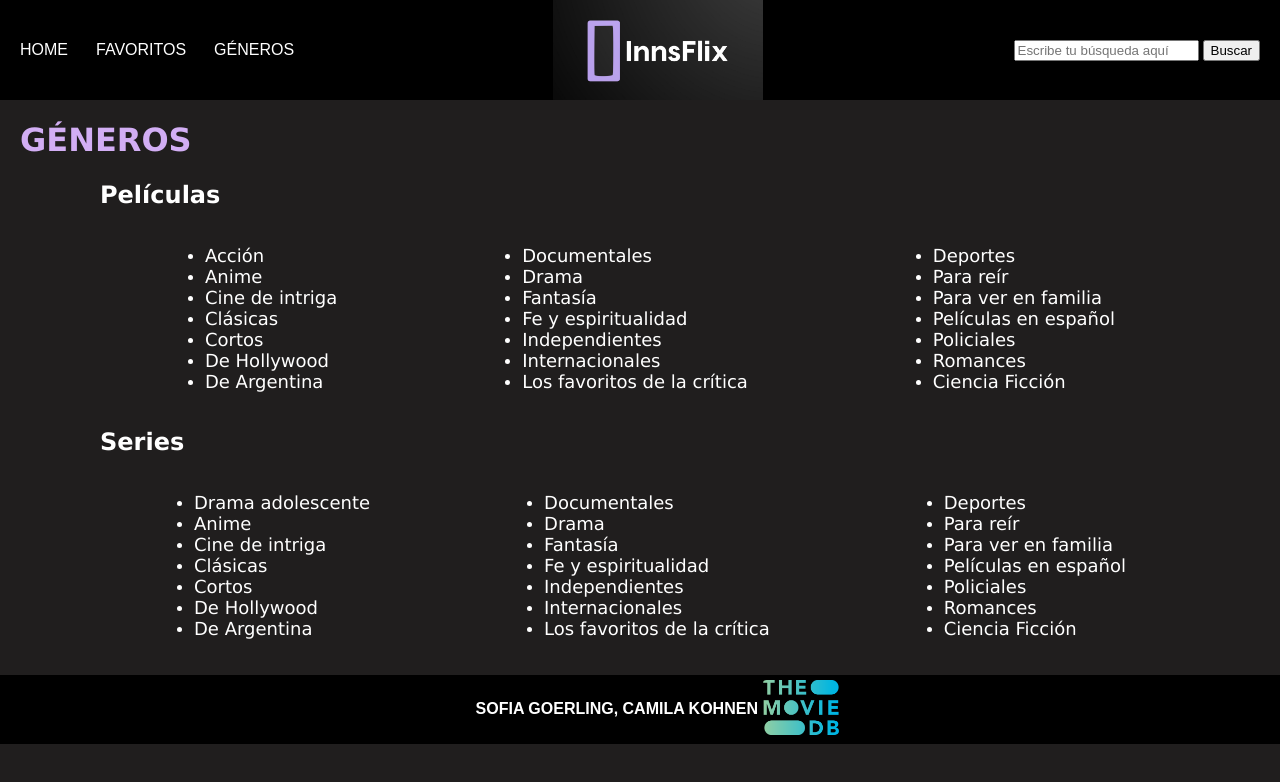
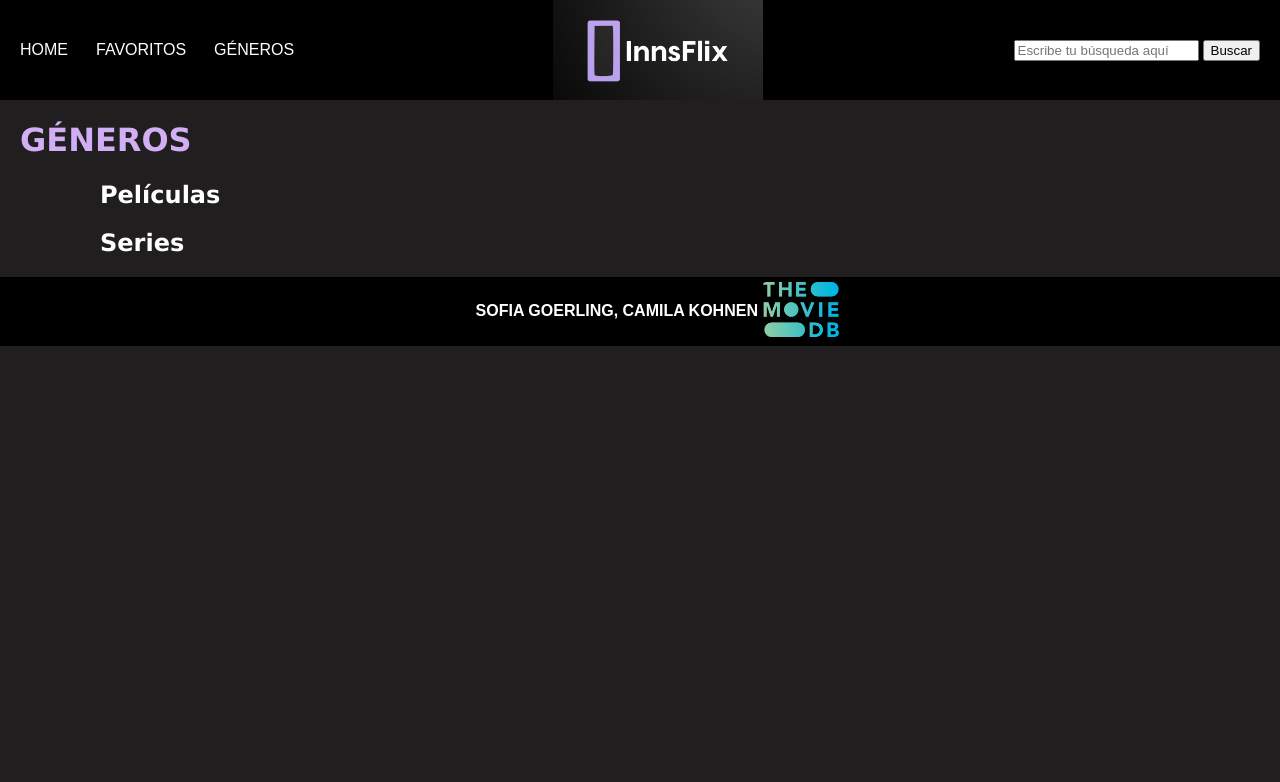
Before and after one commit to camilakohnen/pi-grupo-12-posadas, a plain HTML site: page genero.html in a window 1280 px wide. Drawn offline with Linux system fonts and the light colour scheme.

Commit message:
agregué genero

```diff
--- a/genero.html
+++ b/genero.html
@@ -34,70 +34,16 @@
 
         <h2 class="h2generos">Películas</h2>
 
-        <section class="sectionpeliculasyseries">
-            <ul>
-                <li><a class="ligenero" href="./detallegenero.html">Acción</a></li>
-                <li><a class="ligenero" href="./detallegenero.html">Anime</a></li>
-                <li><a class="ligenero" href="./detallegenero.html">Cine de intriga</a></li>
-                <li><a class="ligenero" href="./detallegenero.html">Clásicas</a></li>
-                <li><a class="ligenero" href="./detallegenero.html">Cortos</a></li>
-                <li><a class="ligenero" href="./detallegenero.html">De Hollywood</a></li>
-                <li><a class="ligenero" href="./detallegenero.html">De Argentina</a></li>
-            </ul>
+        <section class="sectionpeliculas">
 
-            <ul>
-                <li><a class="ligenero" href="./detallegenero.html">Documentales</a></li>
-                <li><a class="ligenero" href="./detallegenero.html">Drama</a></li>
-                <li><a class="ligenero" href="./detallegenero.html">Fantasía</a></li>
-                <li><a class="ligenero" href="./detallegenero.html">Fe y espiritualidad</a></li>
-                <li><a class="ligenero" href="./detallegenero.html">Independientes</a></li>
-                <li><a class="ligenero" href="./detallegenero.html">Internacionales</a></li>
-                <li><a class="ligenero" href="./detallegenero.html">Los favoritos de la crítica</a></li>
-            </ul>
-
-            <ul>
-                <li><a class="ligenero" href="./detallegenero.html">Deportes</a></li>
-                <li><a class="ligenero" href="./detallegenero.html">Para reír</a></li>
-                <li><a class="ligenero" href="./detallegenero.html">Para ver en familia</a></li>
-                <li><a class="ligenero" href="./detallegenero.html">Películas en español</a></li>
-                <li><a class="ligenero" href="./detallegenero.html">Policiales</a></li>
-                <li><a class="ligenero" href="./detallegenero.html">Romances</a></li>
-                <li><a class="ligenero" href="./detallegenero.html">Ciencia Ficción</a></li>
-            </ul>
         </section>
 
         <h2 class="h2generos">Series</h2>
 
-        <section class="sectionpeliculasyseries">
-            <ul>
-                <li><a class="ligenero" href="./detalleserie.html">Drama adolescente</a></li>
-                <li><a class="ligenero" href="./detalleserie.html">Anime</a></li>
-                <li><a class="ligenero" href="./detalleserie.html">Cine de intriga</a></li>
-                <li><a class="ligenero" href="./detalleserie.html">Clásicas</a></li>
-                <li><a class="ligenero" href="./detalleserie.html">Cortos</a></li>
-                <li><a class="ligenero" href="./detalleserie.html">De Hollywood</a></li>
-                <li><a class="ligenero" href="./detalleserie.html">De Argentina</a></li>
-            </ul>
+        <section class="sectionseries">
 
-            <ul>
-                <li><a class="ligenero" href="./detalleserie.html">Documentales</a></li>
-                <li><a class="ligenero" href="./detalleserie.html">Drama</a></li>
-                <li><a class="ligenero" href="./detalleserie.html">Fantasía</a></li>
-                <li><a class="ligenero" href="./detalleserie.html">Fe y espiritualidad</a></li>
-                <li><a class="ligenero" href="./detalleserie.html">Independientes</a></li>
-                <li><a class="ligenero" href="./detalleserie.html">Internacionales</a></li>
-                <li><a class="ligenero" href="./detalleserie.html">Los favoritos de la crítica</a></li>
-            </ul>
 
-            <ul>
-                <li><a class="ligenero" href="./detalleserie.html">Deportes</a></li>
-                <li><a class="ligenero" href="./detalleserie.html">Para reír</a></li>
-                <li><a class="ligenero" href="./detalleserie.html">Para ver en familia</a></li>
-                <li><a class="ligenero" href="./detalleserie.html">Películas en español</a></li>
-                <li><a class="ligenero" href="./detalleserie.html">Policiales</a></li>
-                <li><a class="ligenero" href="./detalleserie.html">Romances</a></li>
-                <li><a class="ligenero" href="./detalleserie.html">Ciencia Ficción</a></li>
-            </ul>
+
         </section>
     </main>
 
@@ -106,9 +52,9 @@
      <footer class="footer">
          <h4 class="h4footer">SOFIA GOERLING, CAMILA KOHNEN</h4>
          <a href="https://www.themoviedb.org/?language=es"><img class="moviedatabase" src="./img/logo-moviedatabase.png" alt="Movie Data Base"></a>
-     </footer>
+        </footer>
 
+   <script href="./js/genero.js"></script>
 
-<script src="./js/genero.js"></script>
-</body>
-</html>
+   </body>
+   </html>
```
Also changed, not shown: js/genero.js (added, +42 -0 lines).
